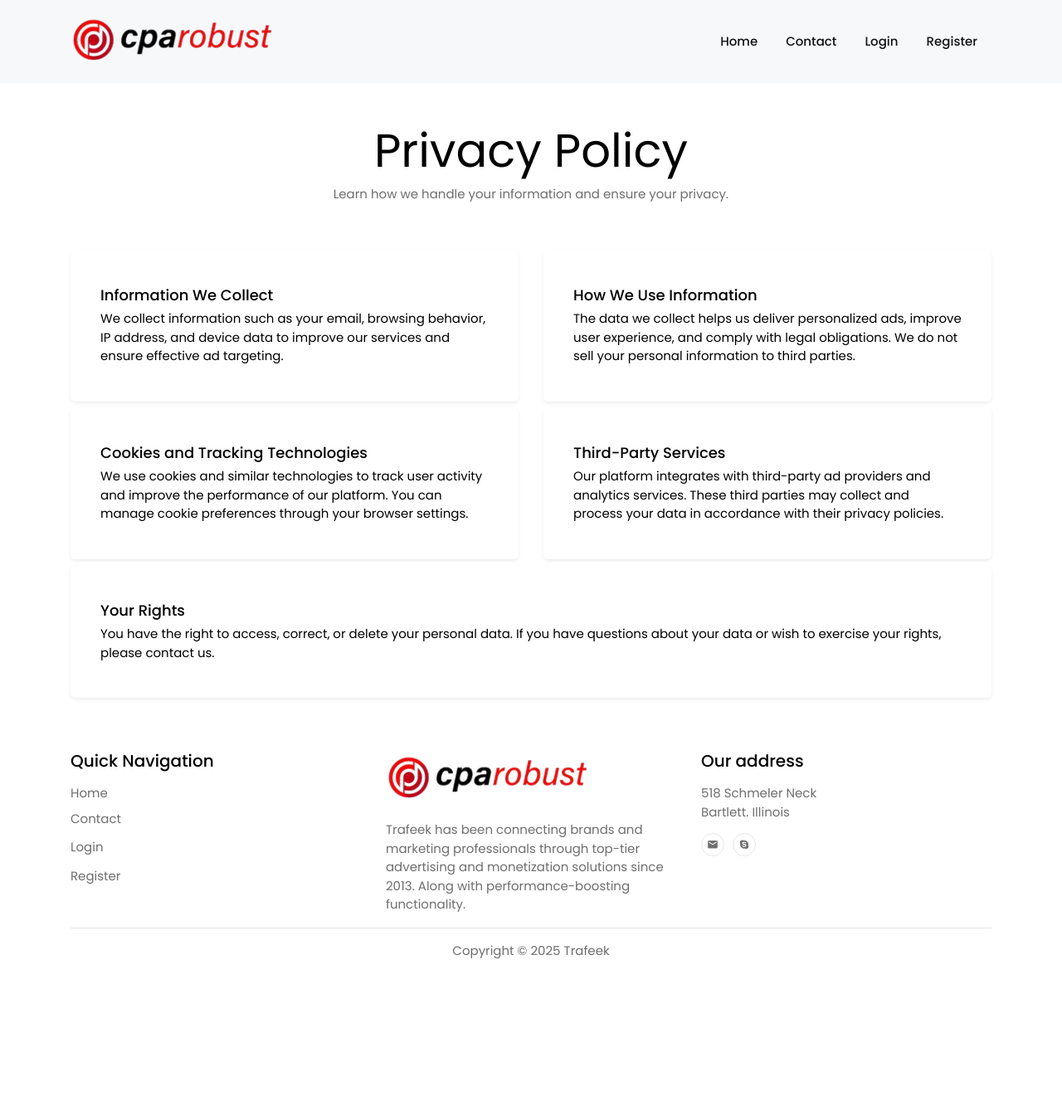
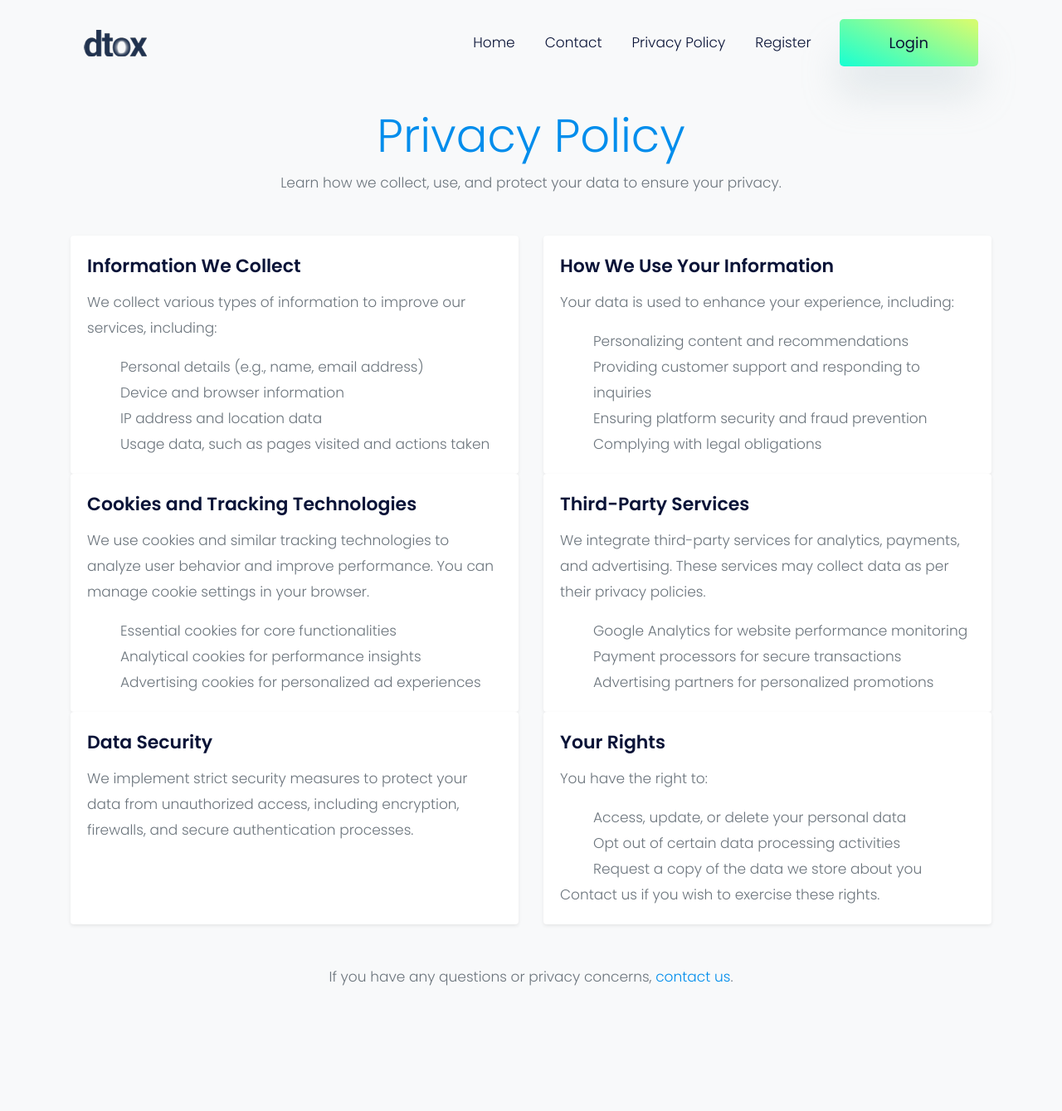
Before and after one commit to Rifat977/trafeek, a Django app: page /privacy-policy/ in a window 1280 px wide. Shown: the whole page at 83% size. Before the commit the page ends 1155 px from the top, so only its background shows below. Run offline with Django 5.2, Linux system fonts and the light colour scheme; data comes from the database, SQL or seed files in the repository; some libraries are stand-ins or nearby versions.

Commit message:
fix design issue

```diff
--- a/requirements.txt
+++ b/requirements.txt
@@ -19,3 +19,4 @@ typing_extensions
 urllib3
 yarl
 django-countries
+pycountry
--- a/templates/landing/base.html
+++ b/templates/landing/base.html
@@ -1,66 +1,95 @@
 {% load static %}
 <!DOCTYPE html>
-<html lang="en">
+<html lang="zxx">
+
 <head>
-  <title>{% block title %}{% endblock %}</title>
-  <meta charset="UTF-8">
-  <meta name="viewport" content="width=device-width, initial-scale=1.0">
-  <meta http-equiv="X-UA-Compatible" content="ie=edge">
-  <link rel="stylesheet" href="{% static 'assets2/vendors/owl-carousel/css/owl.carousel.min.css' %}">
-  <link rel="stylesheet" href="{% static 'assets2/vendors/owl-carousel/css/owl.theme.default.css' %}">
-  <link rel="stylesheet" href="{% static 'assets2/vendors/mdi/css/materialdesignicons.min.css' %}">
-  <link rel="stylesheet" href="{% static 'assets2/vendors/aos/css/aos.css' %}">
-  <link rel="stylesheet" href="{% static 'assets2/css/style.min.css' %}">
-  <link rel="icon" type="image/x-icon" href="{% static 'favicon.png' %}">
+  <meta charset="utf-8">
+  <title>{% block title %} | Trafeek{% endblock %}</title>
+
+  <!-- mobile responsive meta -->
+  <meta name="viewport" content="width=device-width, initial-scale=1">
+  <meta name="viewport" content="width=device-width, initial-scale=1, maximum-scale=1">
+
+  <!-- ** Plugins Needed for the Project ** -->
+  <!-- Bootstrap -->
+  <link rel="stylesheet" href="{% static 'assets3/plugins/bootstrap/bootstrap.min.css' %}">
+  <!-- themefy-icon -->
+  <link rel="stylesheet" href="{% static 'assets3/plugins/themify-icons/themify-icons.css' %}">
+  <!-- slick slider -->
+  <link rel="stylesheet" href="{% static 'assets3/plugins/slick/slick.css' %}">
+  <!-- venobox popup -->
+  <link rel="stylesheet" href="{% static 'assets3/plugins/Venobox/venobox.css' %}">
+  <!-- aos -->
+  <link rel="stylesheet" href="{% static 'assets3/plugins/aos/aos.css' %}">
+
+  <!-- Main Stylesheet -->
+  <link href="{% static 'assets3/css/style.css' %}" rel="stylesheet">
+
+  <!--Favicon-->
+  <link rel="shortcut icon" href="{% static 'assets3/images/favicon.ico' %}" type="image/x-icon">
+  <link rel="icon" href="{% static 'images/favicon.ico' %}" type="image/x-icon">
+
 </head>
-<body id="body" data-spy="scroll" data-target=".navbar" data-offset="100">
-  <header id="header-section">
-    <nav class="navbar navbar-expand-lg pl-3 pl-sm-0" id="navbar" style="padding: 0px !important;">
-    <div class="container">
-      <div class="navbar-brand-wrapper d-flex w-100">
-        <img src="{% static 'logo_21.png' %}" alt="">
-        <button class="navbar-toggler ml-auto" type="button" data-toggle="collapse" data-target="#navbarSupportedContent" aria-controls="navbarSupportedContent" aria-expanded="false" aria-label="Toggle navigation">
-          <span class="mdi mdi-menu navbar-toggler-icon"></span>
-        </button>
-      </div>
-      <div class="collapse navbar-collapse navbar-menu-wrapper" id="navbarSupportedContent">
-        <ul class="navbar-nav align-items-lg-center align-items-start ml-auto">
-          <li class="d-flex align-items-center justify-content-between pl-4 pl-lg-0">
-            <div class="navbar-collapse-logo">
-              <img src="{% static 'logo_21.png' %}" alt="">
-            </div>
-            <button class="navbar-toggler close-button" type="button" data-toggle="collapse" data-target="#navbarSupportedContent" aria-controls="navbarSupportedContent" aria-expanded="false" aria-label="Toggle navigation">
-              <span class="mdi mdi-close navbar-toggler-icon pl-5"></span>
-            </button>
+
+<body>
+
+<!-- navigation -->
+<section class="fixed-top navigation">
+  <div class="container">
+    <nav class="navbar navbar-expand-lg navbar-light">
+      <a class="navbar-brand" href="{% url 'core:index' %}"><img src="{% static 'assets3/images/logo.png' %}" alt="logo"></a>
+      <button class="navbar-toggler border-0" type="button" data-toggle="collapse" data-target="#navbar" aria-controls="navbar"
+        aria-expanded="false" aria-label="Toggle navigation">
+        <span class="navbar-toggler-icon"></span>
+      </button>
+      <!-- navbar -->
+      <div class="collapse navbar-collapse text-center" id="navbar">
+        <ul class="navbar-nav ml-auto">
+          <li class="nav-item">
+            <a class="nav-link" href="{% url 'core:index' %}">Home</a>
           </li>
           <li class="nav-item">
-            <a class="nav-link" href="{% url 'core:index' %}">Home <span class="sr-only">(current)</span></a>
+            <a class="nav-link page-scroll" href="{% url 'core:contact' %}">Contact</a>
           </li>
           <li class="nav-item">
-            <a class="nav-link" href="{% url 'core:contact' %}">Contact</a>
+            <a class="nav-link" href="{% url 'core:privacy' %}">Privacy Policy</a>
           </li>
           {% if request.user.is_authenticated %}
-            <li class="nav-item">
-              <a class="nav-link" href="{% url 'core:dashboard' %}">Dashboard</a>
-            </li>
+          <li class="nav-item">
+            <a class="nav-link page-scroll" href="{% url 'core:dashboard' %}">Dashboard</a>
+          </li>
           {% else %}
             <li class="nav-item">
-              <a class="nav-link" href="{% url 'account:login' %}">Login</a>
-            </li>
-            <li class="nav-item">
-              <a class="nav-link" href="{% url 'account:register' %}">Register</a>
+              <a class="nav-link page-scroll" href="{% url 'account:register' %}">Register</a>
             </li>
           {% endif %}
         </ul>
+        {% if not request.user.is_authenticated %}
+        <a href="{% url 'account:login' %}" class="btn btn-primary ml-lg-3 primary-shadow">Login</a>
+        {% endif %}
       </div>
-    </div>
     </nav>
-  </header>
-  {% block content %}{% endblock %}
-  <script src="{% static 'assets2/vendors/jquery/jquery.min.js' %}"></script>
-  <script src="{% static 'assets2/vendors/bootstrap/bootstrap.min.js' %}"></script>
-  <script src="{% static 'assets2/vendors/owl-carousel/js/owl.carousel.min.js' %}"></script>
-  <script src="{% static 'assets2/vendors/aos/js/aos.js' %}"></script>
-  <script src="{% static 'assets2/js/landingpage.js' %}"></script>
+  </div>
+</section>
+<!-- /navigation -->
+
+
+
+{% block content %} {% endblock %}
+
+
+<!-- jQuery -->
+<script src="{% static 'assets3/plugins/jQuery/jquery.min.js' %}"></script>
+<!-- Bootstrap JS -->
+<script src="{% static 'assets3/plugins/bootstrap/bootstrap.min.js' %}"></script>
+<!-- slick slider -->
+<script src="{% static 'assets3/plugins/slick/slick.min.js' %}"></script>
+<!-- venobox -->
+<script src="{% static 'assets3/plugins/Venobox/venobox.min.js' %}"></script>
+<!-- aos -->
+<script src="{% static 'assets3/plugins/aos/aos.js' %}"></script>
+<!-- Main Script -->
+<script src="{% static 'assets3/js/script.js' %}"></script>
+
 </body>
 </html>
--- a/templates/landing/index.html
+++ b/templates/landing/index.html
@@ -38,7 +38,7 @@
 <section class="fixed-top navigation">
   <div class="container">
     <nav class="navbar navbar-expand-lg navbar-light">
-      <a class="navbar-brand" href="index.html"><img src="{% static 'assets3/images/logo.png' %}" alt="logo"></a>
+      <a class="navbar-brand" href="{% url 'core:index' %}"><img src="{% static 'assets3/images/logo.png' %}" alt="logo"></a>
       <button class="navbar-toggler border-0" type="button" data-toggle="collapse" data-target="#navbar" aria-controls="navbar"
         aria-expanded="false" aria-label="Toggle navigation">
         <span class="navbar-toggler-icon"></span>
@@ -47,7 +47,7 @@
       <div class="collapse navbar-collapse text-center" id="navbar">
         <ul class="navbar-nav ml-auto">
           <li class="nav-item">
-            <a class="nav-link" href="index.html">Home</a>
+            <a class="nav-link" href="{% url 'core:index' %}">Home</a>
           </li>
           <li class="nav-item">
             <a class="nav-link page-scroll" href="{% url 'core:contact' %}">Contact</a>
--- a/templates/landing/privacy.html
+++ b/templates/landing/privacy.html
@@ -4,103 +4,132 @@
 {% block title %}Privacy Policy{% endblock %}
 
 {% block content %}
-<div class="content-wrapper py-5">
+<div class="section feature mb-0" style=" background-color: #f8f9fa;">
   <div class="container">
+
     <!-- Header Section -->
     <section class="text-center mb-5">
-      <h2 class="display-4 fw-bold">Privacy Policy</h2>
-      <p class="text-muted fs-5">Learn how we handle your information and ensure your privacy.</p>
+      <h2 class="display-4 fw-bold text-primary">Privacy Policy</h2>
+      <p class="text-muted fs-5">Learn how we collect, use, and protect your data to ensure your privacy.</p>
     </section>
 
     <!-- Privacy Policy Details -->
-    <section class="privacy-policy mb-5">
+    <section class="privacy-policy">
       <div class="row g-4">
+
         <!-- Information We Collect -->
-        <div class="col-12 mt-2 col-md-6">
-          <div class="card shadow-sm border-0">
+        <div class="col-12 col-md-6">
+          <div class="card border-0 shadow-sm h-100">
             <div class="card-body">
-              <h4 class="card-title">Information We Collect</h4>
-              <p class="card-text">We collect information such as your email, browsing behavior, IP address, and device data to improve our services and ensure effective ad targeting.</p>
+              <h4 class="card-title text-dark fw-semibold">Information We Collect</h4>
+              <p class="card-text text-muted">
+                We collect various types of information to improve our services, including:
+              </p>
+              <ul class="text-muted">
+                <li>Personal details (e.g., name, email address)</li>
+                <li>Device and browser information</li>
+                <li>IP address and location data</li>
+                <li>Usage data, such as pages visited and actions taken</li>
+              </ul>
             </div>
           </div>
         </div>
 
         <!-- How We Use Information -->
-        <div class="col-12 mt-2 col-md-6">
-          <div class="card shadow-sm border-0">
+        <div class="col-12 col-md-6">
+          <div class="card border-0 shadow-sm h-100">
             <div class="card-body">
-              <h4 class="card-title">How We Use Information</h4>
-              <p class="card-text">The data we collect helps us deliver personalized ads, improve user experience, and comply with legal obligations. We do not sell your personal information to third parties.</p>
+              <h4 class="card-title text-dark fw-semibold">How We Use Your Information</h4>
+              <p class="card-text text-muted">
+                Your data is used to enhance your experience, including:
+              </p>
+              <ul class="text-muted">
+                <li>Personalizing content and recommendations</li>
+                <li>Providing customer support and responding to inquiries</li>
+                <li>Ensuring platform security and fraud prevention</li>
+                <li>Complying with legal obligations</li>
+              </ul>
             </div>
           </div>
         </div>
 
-        <!-- Cookies and Tracking Technologies -->
-        <div class="col-12 mt-2 col-md-6">
-          <div class="card shadow-sm border-0">
+        <!-- Cookies and Tracking -->
+        <div class="col-12 col-md-6">
+          <div class="card border-0 shadow-sm h-100">
             <div class="card-body">
-              <h4 class="card-title">Cookies and Tracking Technologies</h4>
-              <p class="card-text">We use cookies and similar technologies to track user activity and improve the performance of our platform. You can manage cookie preferences through your browser settings.</p>
+              <h4 class="card-title text-dark fw-semibold">Cookies and Tracking Technologies</h4>
+              <p class="card-text text-muted">
+                We use cookies and similar tracking technologies to analyze user behavior and improve performance. You can manage cookie settings in your browser.
+              </p>
+              <ul class="text-muted">
+                <li>Essential cookies for core functionalities</li>
+                <li>Analytical cookies for performance insights</li>
+                <li>Advertising cookies for personalized ad experiences</li>
+              </ul>
             </div>
           </div>
         </div>
 
         <!-- Third-Party Services -->
-        <div class="col-12 mt-2 col-md-6">
-          <div class="card shadow-sm border-0">
+        <div class="col-12 col-md-6">
+          <div class="card border-0 shadow-sm h-100">
             <div class="card-body">
-              <h4 class="card-title">Third-Party Services</h4>
-              <p class="card-text">Our platform integrates with third-party ad providers and analytics services. These third parties may collect and process your data in accordance with their privacy policies.</p>
+              <h4 class="card-title text-dark fw-semibold">Third-Party Services</h4>
+              <p class="card-text text-muted">
+                We integrate third-party services for analytics, payments, and advertising. These services may collect data as per their privacy policies.
+              </p>
+              <ul class="text-muted">
+                <li>Google Analytics for website performance monitoring</li>
+                <li>Payment processors for secure transactions</li>
+                <li>Advertising partners for personalized promotions</li>
+              </ul>
+            </div>
+          </div>
+        </div>
+
+        <!-- Data Security -->
+        <div class="col-12 col-md-6">
+          <div class="card border-0 shadow-sm h-100">
+            <div class="card-body">
+              <h4 class="card-title text-dark fw-semibold">Data Security</h4>
+              <p class="card-text text-muted">
+                We implement strict security measures to protect your data from unauthorized access, including encryption, firewalls, and secure authentication processes.
+              </p>
             </div>
           </div>
         </div>
 
         <!-- Your Rights -->
-        <div class="col-12 mt-2">
-          <div class="card shadow-sm border-0">
+        <div class="col-12 col-md-6">
+          <div class="card border-0 shadow-sm h-100">
             <div class="card-body">
-              <h4 class="card-title">Your Rights</h4>
-              <p class="card-text">You have the right to access, correct, or delete your personal data. If you have questions about your data or wish to exercise your rights, please contact us.</p>
+              <h4 class="card-title text-dark fw-semibold">Your Rights</h4>
+              <p class="card-text text-muted">
+                You have the right to:
+              </p>
+              <ul class="text-muted">
+                <li>Access, update, or delete your personal data</li>
+                <li>Opt out of certain data processing activities</li>
+                <li>Request a copy of the data we store about you</li>
+              </ul>
+              <p class="card-text text-muted">
+                Contact us if you wish to exercise these rights.
+              </p>
             </div>
           </div>
         </div>
+
       </div>
     </section>
 
-    <!-- Contact and Links Section -->
-    <section class="contact-details" id="contact-details-section">
-      <div class="row text-center text-md-left">
-        <div class="col-12 col-md-4 mt-3">
-          <h5 class="pb-2">Quick Navigation</h5>
-          <a href="{% url 'core:index' %}"><p class="m-0 pb-2">Home</p></a>
-          <a href="{% url 'core:contact' %}"><p class="m-0 pb-2">Contact</p></a>
-          <a href="{% url 'account:login' %}" ><p class="m-0 pt-1 pb-2">Login</p></a>
-          <a href="{% url 'account:register' %}" ><p class="m-0 pt-1 pb-2">Register</p></a>
-        </div>
-        <div class="col-12 col-md-4">
-          <img src="{% static 'logo_21.png' %}" alt="" class="">
-          <div class="">
-            <p class="text-muted m-0">Trafeek has been connecting brands and marketing professionals through top-tier advertising and monetization solutions since 2013. Along with performance-boosting functionality.</p>
-          </div>
-        </div>
-        <div class="col-12 col-md-4 mt-3">
-            <h5 class="pb-2">Our address</h5>
-            <p class="text-muted">518 Schmeler Neck<br>Bartlett. Illinois</p>
-            <div class="d-flex justify-content-center justify-content-md-start">
-              <a href="mailto:{{setting.contact_page_email}}"><span class="mdi mdi-email"></span></a>
-              <a href="skype:{{setting.contact_page_skype}}?chat"><span class="mdi mdi-skype"></span></a>
-            </div>
-        </div>
-      </div>
+    <!-- Contact Section -->
+    <section class="text-center mt-5">
+      <p class="text-muted fs-6">
+        If you have any questions or privacy concerns, <a href="{% url 'core:contact' %}" class="text-primary fw-bold">contact us</a>.
+      </p>
     </section>
-    <section>
-      <div>
-        <hr class="hr" />
-        <div class="row text-center justify-content-center">
-          <p class="text-muted">Copyright &copy; 2025 Trafeek</p>
-        </div>
-      </div>
-    </section>
+
   </div>
 </div>
+
 {% endblock %}
```
Also changed, not shown: templates/landing/contact-us.html (+118 -76 lines).
